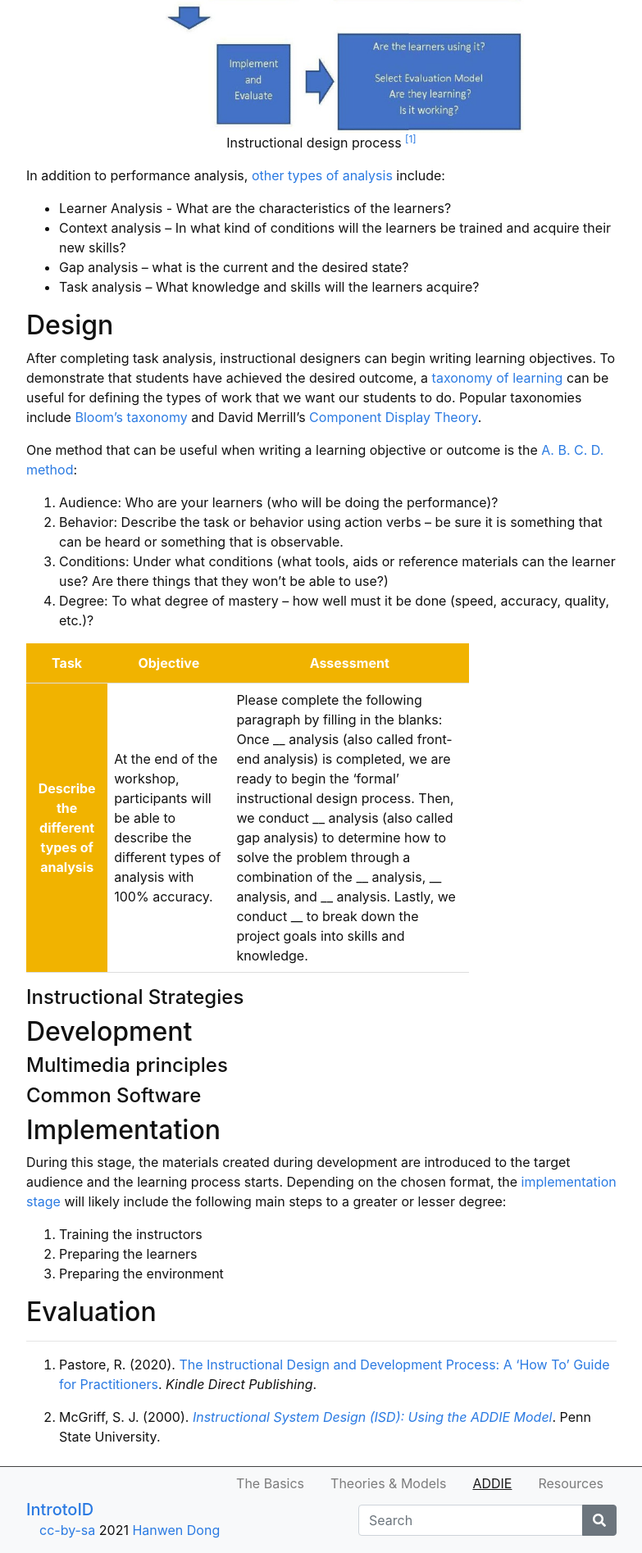
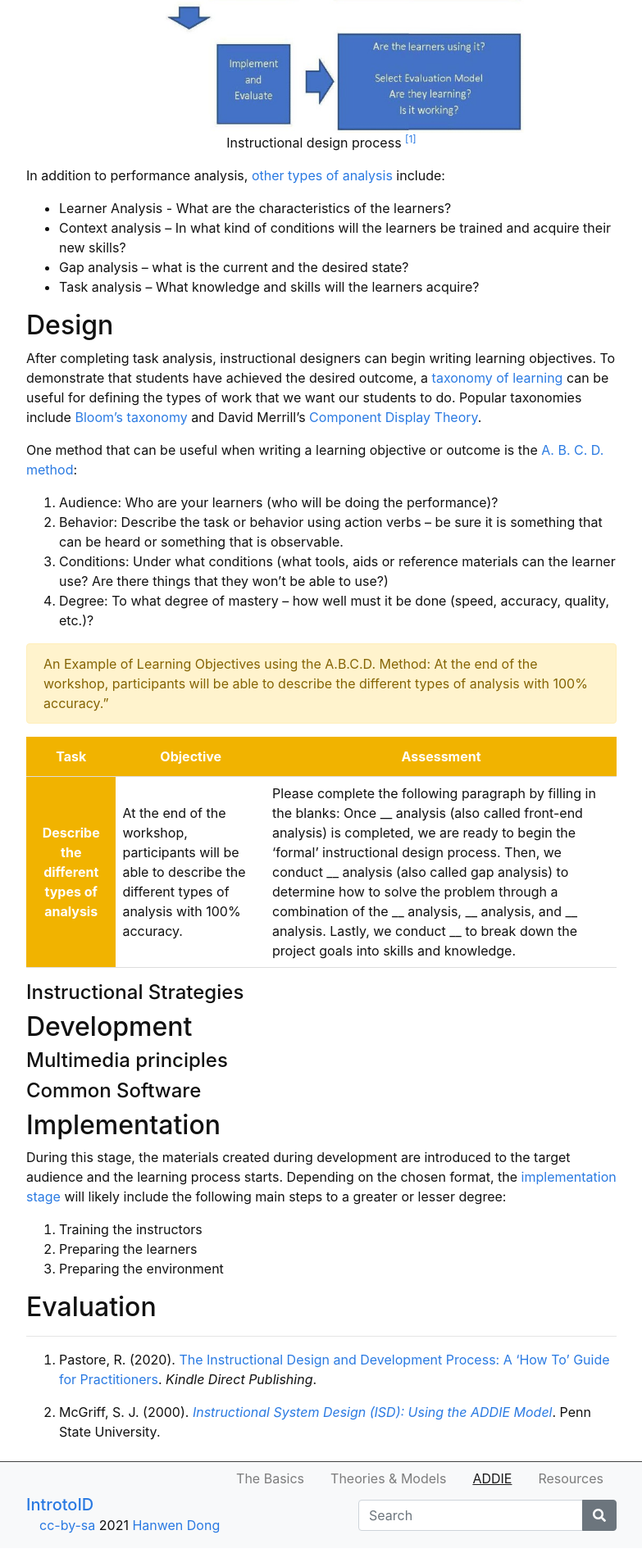
Before and after one commit to hanwendong1/IntrotoID, a Jekyll site: the page built from content/3-ADDIE.md, in a window 1280 px wide. Shown: the part 1101-2996 px from the top of the page at 82% size, without its empty margins (248-1031 px from the left). Built offline with Jekyll 4.4.1, drawn with Linux system fonts in a browser that asks for light colours.

Commit message:
Update 3-ADDIE.md

```diff
--- a/content/3-ADDIE.md
+++ b/content/3-ADDIE.md
@@ -45,11 +45,13 @@ One method that can be useful when writing a learning objective or outcome is th
 3.	Conditions: Under what conditions (what tools, aids or reference materials can the learner use? Are there things that they won't be able to use?)
 4.	Degree: To what degree of mastery -- how well must it be done (speed, accuracy, quality, etc.)?
 
+{% capture text %} An Example of Learning Objectives using the A.B.C.D. Method: At the end of the workshop, participants will be able to describe the different types of analysis with 100% accuracy."{% endcapture %}
+{% include alert.md text=text color="warning" %}
 
 <html>
    <head>
       <style>
-         table {width: 75%;}
+         table {width: 100%;}
          table, td, th {
             border-collapse: collapse;
             padding: 8px;
```
